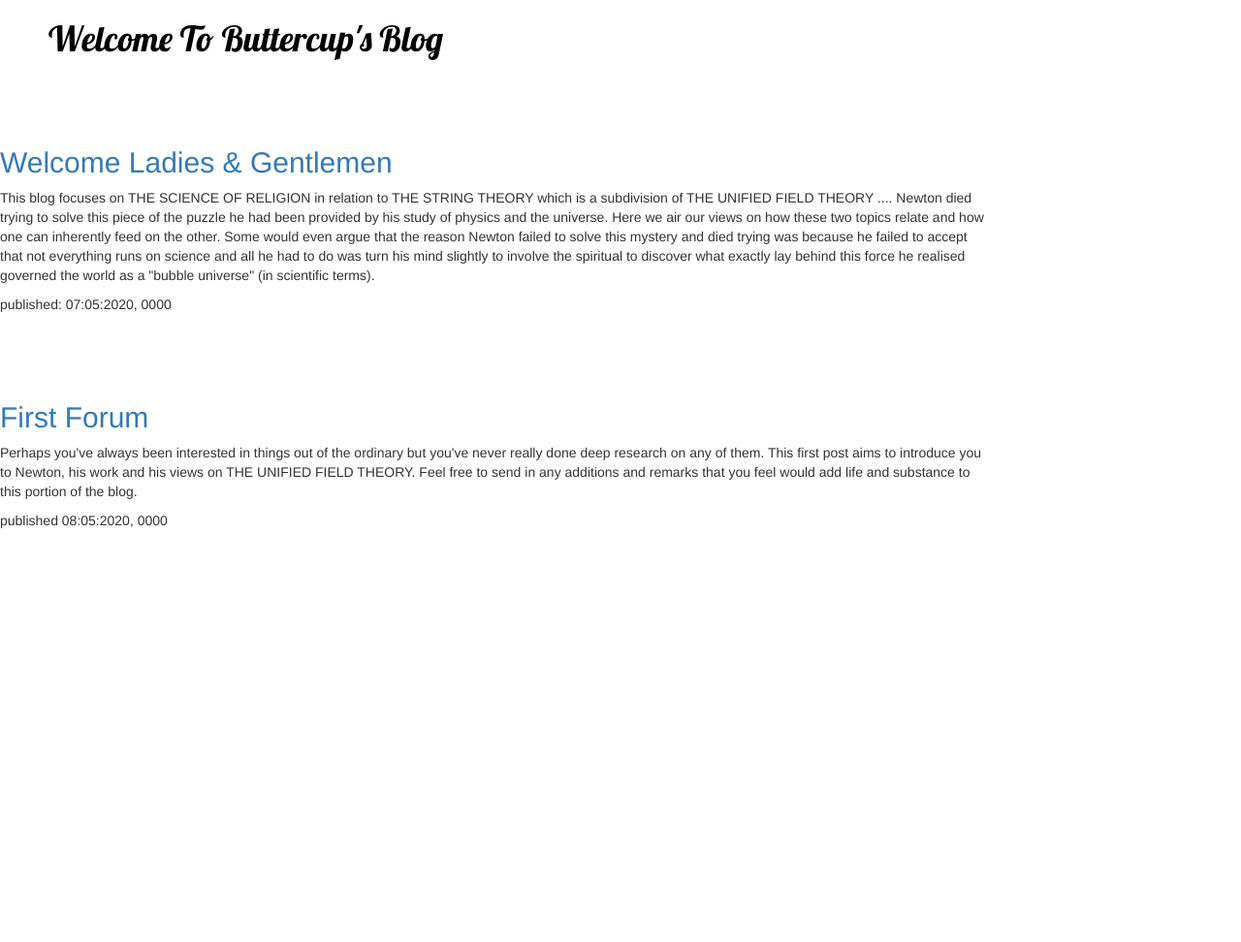
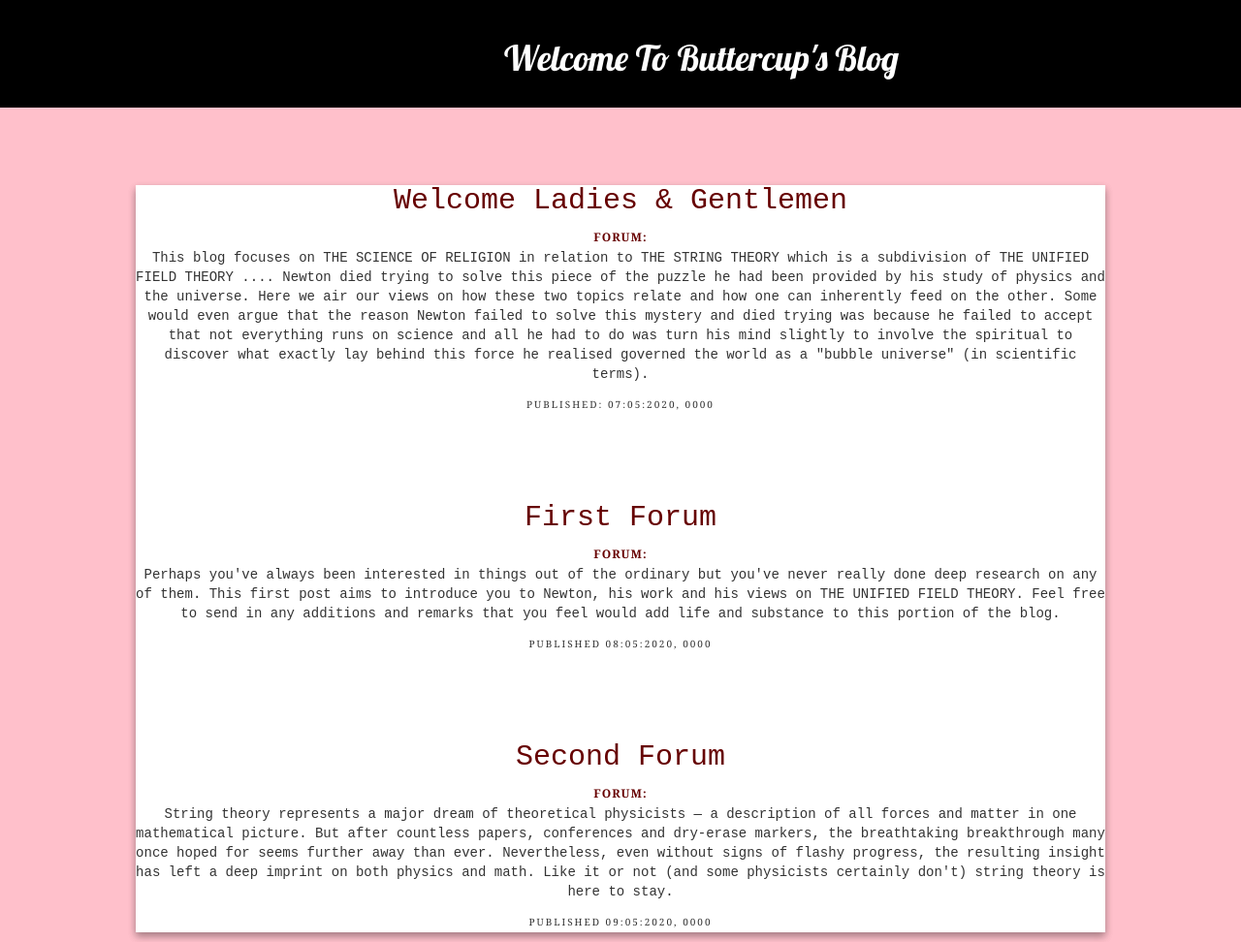
Before and after one commit to Raych118/my-first-blog, a Django app: page / in a window 1280 px wide. Shown: the whole page at 97% size. Before the commit the page ends 545 px from the top, so only its background shows below. Run offline with Django 3.2, Linux system fonts and the light colour scheme; some libraries are stand-ins or nearby versions.

Commit message:
Added site CSS

```diff
--- a/blog/static/css/blog.css
+++ b/blog/static/css/blog.css
@@ -1,14 +1,48 @@
 body{
-	width: 80%;
 
+	background-color: pink;
 }
 
 h1 a{
-    color: black;
-    font-family: 'Lobster';
-    padding-left: 50px;
+    color: white;
+    padding-left:480px;
+    font-family: 'Lobster', cursive;
+    text-align: center;
   }
 
-  .header{
+h2 a{
+	color: #600;
+}
 
+.main-header{
+	 padding: 20px 20px 20px 40px;
+    background-color: black;
+    background-size: 100%;
+}
+.card {
+    box-shadow: 0 4px 8px 0 rgba(0, 0, 0, 0.2);
+    max-width: 1000px;
+    margin: auto;
+    text-align: center;
+    font-family: 'Courier New';
+    background-color: white;
   }
+
+  .headline{
+        font-family: Georgia,"Times New Roman",serif;
+ font-size: 12px;
+ font-weight: bold;
+ color: #600;
+ line-height: 22px;
+ margin: 0;
+ text-transform: uppercase;
+ letter-spacing: 1px
+}
+
+.date{
+        font-family: Georgia,"Times New Roman",serif;
+ font-size: 10px;
+ line-height: 22px;
+ text-transform: uppercase;
+ letter-spacing: 2px;
+}
--- /dev/null
+++ b/blog/templates/blog/base.html
@@ -0,0 +1,26 @@
+<!DOCTYPE html>
+{% load static %}
+<html>
+<head>
+	<title>Buttercup's Blog</title>
+	<link rel="stylesheet" href="//maxcdn.bootstrapcdn.com/bootstrap/3.2.0/css/bootstrap.min.css">
+	<link rel="stylesheet" href="//maxcdn.bootstrapcdn.com/bootstrap/3.2.0/css/bootstrap-theme.min.css">
+	<link href="{% static 'css/blog.css'%}" rel="stylesheet">
+	<link href="//fonts.googleapis.com/css?family=Lobster&subset=latin,latin-ext" rel="stylesheet" type="text/css">
+</head>
+<body>
+	<header class="main-header" >
+		<h1><a href="/"> Welcome To Buttercup's Blog</a></h1>
+	</header>
+	<br>
+	<br/>
+	<br/>
+
+<div class ="card">
+
+
+			{% block content %}
+			{% endblock %}
+</div>
+</body>
+</html>
--- a/blog/templates/blog/post_list.html
+++ b/blog/templates/blog/post_list.html
@@ -1,3 +1,4 @@
+{% extends 'blog/base.html' %}
 <!DOCTYPE html>
 {% load static %}
 <html>
@@ -5,21 +6,25 @@
 	<title>Buttercup's Blog</title>
 	<link rel="stylesheet" href="//maxcdn.bootstrapcdn.com/bootstrap/3.2.0/css/bootstrap.min.css">
 	<link rel="stylesheet" href="//maxcdn.bootstrapcdn.com/bootstrap/3.2.0/css/bootstrap-theme.min.css">
-	<link rel="stylesheet" href="{% static 'css/blog.css' %}">
+	<link href="{% static 'css/blog.css'%}" rel="stylesheet">
 	<link href="//fonts.googleapis.com/css?family=Lobster&subset=latin,latin-ext" rel="stylesheet" type="text/css">
 </head>
 <body>
-	<div class="header">
-		<h1><a href="/"> Welcome To Buttercup's Blog</a></h1>
-	</div>
+	<header class="main-header" >
+		<h1><a href="/">Welcome To Buttercup's Blog</a></h1>
+	</header>
 	<br>
 	<br/>
 	<br/>
 
+  {% block content %}
+	<div class ="card">
+
 	<div>
 		<h2><a href="">Welcome Ladies & Gentlemen</a></h2>
+		<div class = "headline"> Forum:</div>
 		<p> This blog focuses on THE SCIENCE OF RELIGION in relation to THE STRING THEORY which is a subdivision of THE UNIFIED FIELD THEORY .... Newton died trying to solve this piece of the puzzle he had been provided by his study of physics and the universe. Here we air our views on how these two topics relate and how one can inherently feed on the other. Some would even argue that the reason Newton failed to solve this mystery and died trying was because he failed to accept that not everything runs on science and all he had to do was turn his mind slightly to involve the spiritual to discover what exactly lay behind this force he realised governed the world as a "bubble universe" (in scientific terms). </p>
-			<p>published: 07:05:2020, 0000</p>
+			<div class= "date"><p>published: 07:05:2020, 0000</p></div>
 	</div>
 
 	<br>
@@ -28,9 +33,22 @@
 
 	<div>
 		<h2><a href="">First Forum</a></h2>
+		<div class= "headline"> Forum:</div>
 		<p> Perhaps you've always been interested in things out of the ordinary but you've never really done deep research on any of them. This first post aims to introduce you to Newton, his work and his views on THE UNIFIED FIELD THEORY. Feel free to send in any additions and remarks that you feel would add life and substance to this portion of the blog. </p>
-		<p> published 08:05:2020, 0000</p>
+		<div class= "date"><p> published 08:05:2020, 0000</p></div>
 	</div>
+    <br/>
+	<br/>
+	<br/>
+
+	<div>
+		<h2><a href="">Second Forum</a></h2>
+		<div class= "headline"> Forum:</div>
+		<p> String theory represents a major dream of theoretical physicists — a description of all forces and matter in one mathematical picture. But after countless papers, conferences and dry-erase markers, the breathtaking breakthrough many once hoped for seems further away than ever. Nevertheless, even without signs of flashy progress, the resulting insight has left a deep imprint on both physics and math. Like it or not (and some physicists certainly don't) string theory is here to stay.  </p>
+		<div class= "date"><p> published 09:05:2020, 0000</p></div>
+	</div>
+</div>
+{% endblock %}
 
 </body>
 </html>
--- a/blog/urls.py
+++ b/blog/urls.py
@@ -3,4 +3,5 @@ from . import views
 
 urlpatterns =[
     path('', views.post_list, name='post_list'),
+
 ]
--- a/blog/views.py
+++ b/blog/views.py
@@ -1,4 +1,4 @@
-from django.shortcuts import render
+from django.shortcuts import render, get_object_or_404
 
 # Create your views here.
 
--- a/mysite/settings.py
+++ b/mysite/settings.py
@@ -38,6 +38,7 @@ INSTALLED_APPS = [
     'django.contrib.messages',
     'django.contrib.staticfiles',
     'blog.apps.BlogConfig',
+
 ]
 
 MIDDLEWARE = [
--- a/mysite/urls.py
+++ b/mysite/urls.py
@@ -15,8 +15,9 @@ Including another URLconf
 """
 from django.contrib import admin
 from django.urls import path, include
-
+from django.contrib.staticfiles.urls import staticfiles_urlpatterns
 urlpatterns = [
     path('admin/', admin.site.urls),
     path('', include('blog.urls')),
 ]
+urlpatterns += staticfiles_urlpatterns()
```
Also changed, not shown: blog/templates/blog/images/fireball.jpg (added), 1 other file.
